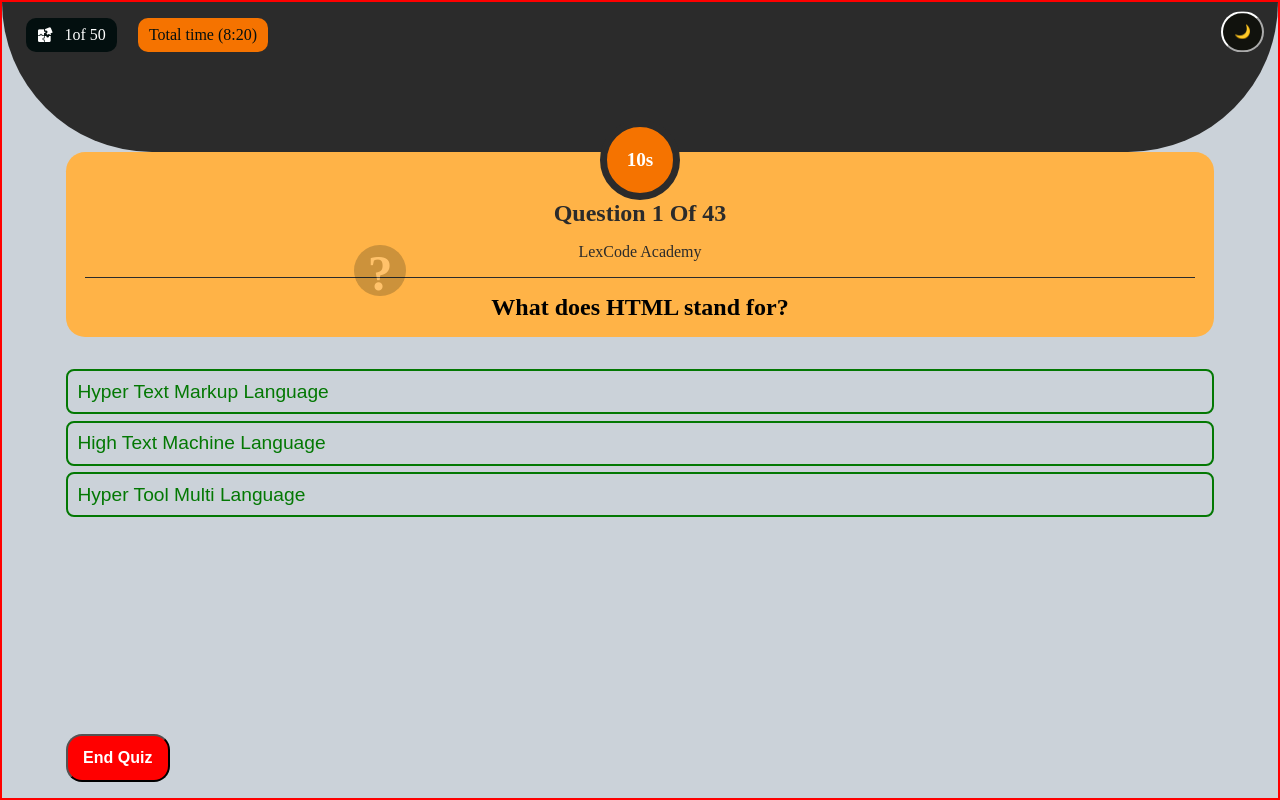
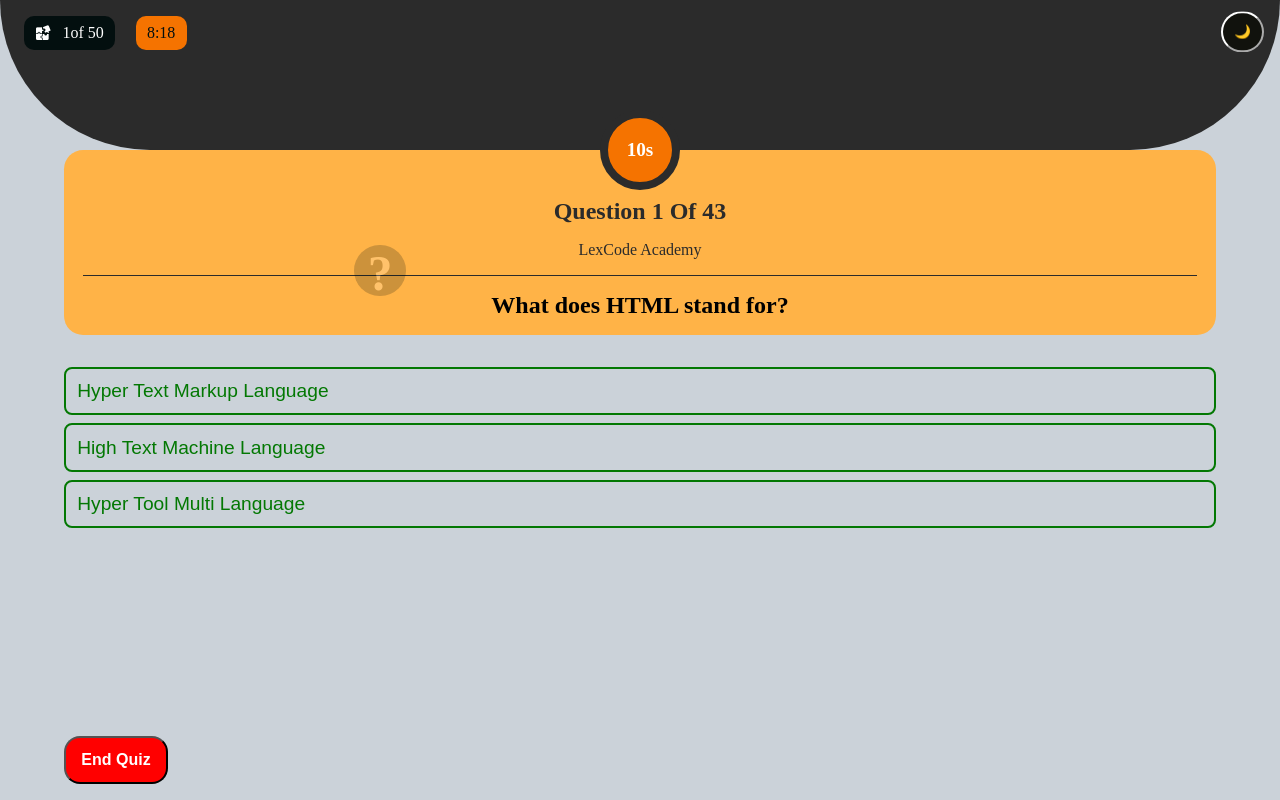
Before and after one commit to OGAlex1/LexCode-Academy-Quize, a plain HTML site: page index.html in a window 1280 px wide. Both pictures are taken after a click on the button "Start Quiz". Drawn offline with Linux system fonts and the light colour scheme.

Commit message:
set total quiz time for all question

```diff
--- a/app.js
+++ b/app.js
@@ -6,6 +6,14 @@
 const darkMode = document.getElementById("modeToggle");
 const dvdCircle =document.querySelector(".dvd-cricle");
 
+// total quiz timer 8:20min
+let totalTimeLeft = 500
+let totalTimer;
+
+//timer per question
+let questionTimeLeft = 10;
+let questionTimer;
+
 startBtn.addEventListener("click", () =>{
     introPage.style.display = "none"; //this hide inroPage when start button is clicked
     quizSection.style.display = "block"; // this shows quiz section when button is clicked
@@ -13,6 +21,7 @@
     dvdCircle.style.display = "block";
 
     startQuiz();
+    startTotalTimer();
 })
 
 //When answer is checked change back-color and font-color
@@ -31,6 +40,27 @@
     });
   });
 });
+
+function startTotalTimer() {
+    const totalTimerEl = document.getElementById("totalTimer");
+
+    let minutes = Math.floor(totalTimeLeft / 60);
+    let seconds = totalTimeLeft % 60;
+    totalTimerEl.textContent = `${minutes}:${seconds.toString().padStart(2, "0")}`;
+
+    totalTimer = setInterval(() => {
+        totalTimeLeft--;
+        minutes = Math.floor(totalTimeLeft / 60);
+        seconds = totalTimeLeft % 60;
+        totalTimerEl.textContent = `${minutes}:${seconds.toString().padStart(2, "0")}`;
+
+        if (totalTimeLeft <= 0) {
+            clearInterval(totalTimer);
+            clearInterval(questionTimer);
+            endQuiz(); // stop quiz automatically
+        }
+    }, 1000);
+}
 
 
 // All quiz data 50 question
@@ -474,9 +504,11 @@
 
         // highlight correct and incorrect
         if (btn.dataset.option === correct) {
-            btn.style.backgroundColor = "green";
+            //btn.style.backgroundColor = "green";
+            btn.classList.add("correct")
         } else if (btn.dataset.option === selectedOption) {
-            btn.style.backgroundColor = "red";
+            //btn.style.backgroundColor = "red";
+             btn.classList.add("wrong")
         }
     });
 
--- a/index.html
+++ b/index.html
@@ -43,7 +43,10 @@
 
    <section class="quiz-question">
     <div class="questionBox">
-          <p id="timer">10s</p>
+        <div class="twrapper">
+             <p id="timer">10s</p>
+        </div>
+
 
           <h2 class="questionNum" id="questionNum">Question 01 </h2>
           <p class="code-name">LexCode Academy</p>
@@ -72,7 +75,10 @@
 </main>
 
 <main class="scoreBoard">
-    <section></section>
+    <section>
+
+
+    </section>
 </main>
 
     <script src="app.js"></script>
--- a/quiz.scss
+++ b/quiz.scss
@@ -317,9 +317,9 @@
     border-radius: 1.2rem;
 }
 
-p#timer{
+.twrapper{
     position: absolute;
-    top: -2rem;
+    top: -2.5rem;
     left: 50%;
     transform: translateX(-50%);
 
@@ -333,10 +333,15 @@
     height: 5rem;
     width: 5rem;
     border-radius: 50%;
-    border: 7px solid $quiz-header ;
-    font-weight: 700;
+    border: 8px solid $quiz-header ;
+    font-weight: bold;
     font-size: 1.2rem;
     color: $white;
+    box-sizing: border-box;
+}
+
+.twrapper.active{
+    border-color: $white;
 }
 
 h2.questionNum{
@@ -369,7 +374,7 @@
 
     display: grid;
     grid-template-rows: 1fr 1fr 1fr;
-    gap: 0.4rem;
+    gap: 0.5rem;
     text-align: start;
     cursor: pointer;
 }
@@ -378,7 +383,7 @@
     display: flex;
     align-items: start;
 
-    padding: 0.6rem;
+    padding: 0.7rem;
     border: 2px solid $darrk-green;
     background: transparent;
     border-radius: 0.5rem;
@@ -404,13 +409,17 @@
     opacity: 0.9;
 }
 
-.answer.wrong{
-    background: rgb(234, 52, 52);
-    color: $white;
-}
+
 
 .answer.wrong{
     color: $white;
+    background-color:rgb(246, 29, 29) ;
+}
+
+.answer.correct{
+    background: $darrk-green;
+    color: white;
+    font-weight: 1.2rem;
 }
 
 .next-page{
@@ -453,10 +462,10 @@
 }
 
 .nextBtn{
-    background: $green;
+    background: $darrk-green;
 }
 
 .quiz-container{
-      border: 2px solid red;
+
       position: relative;
 }
```
Also changed, not shown: quiz.css, 1 other file.
